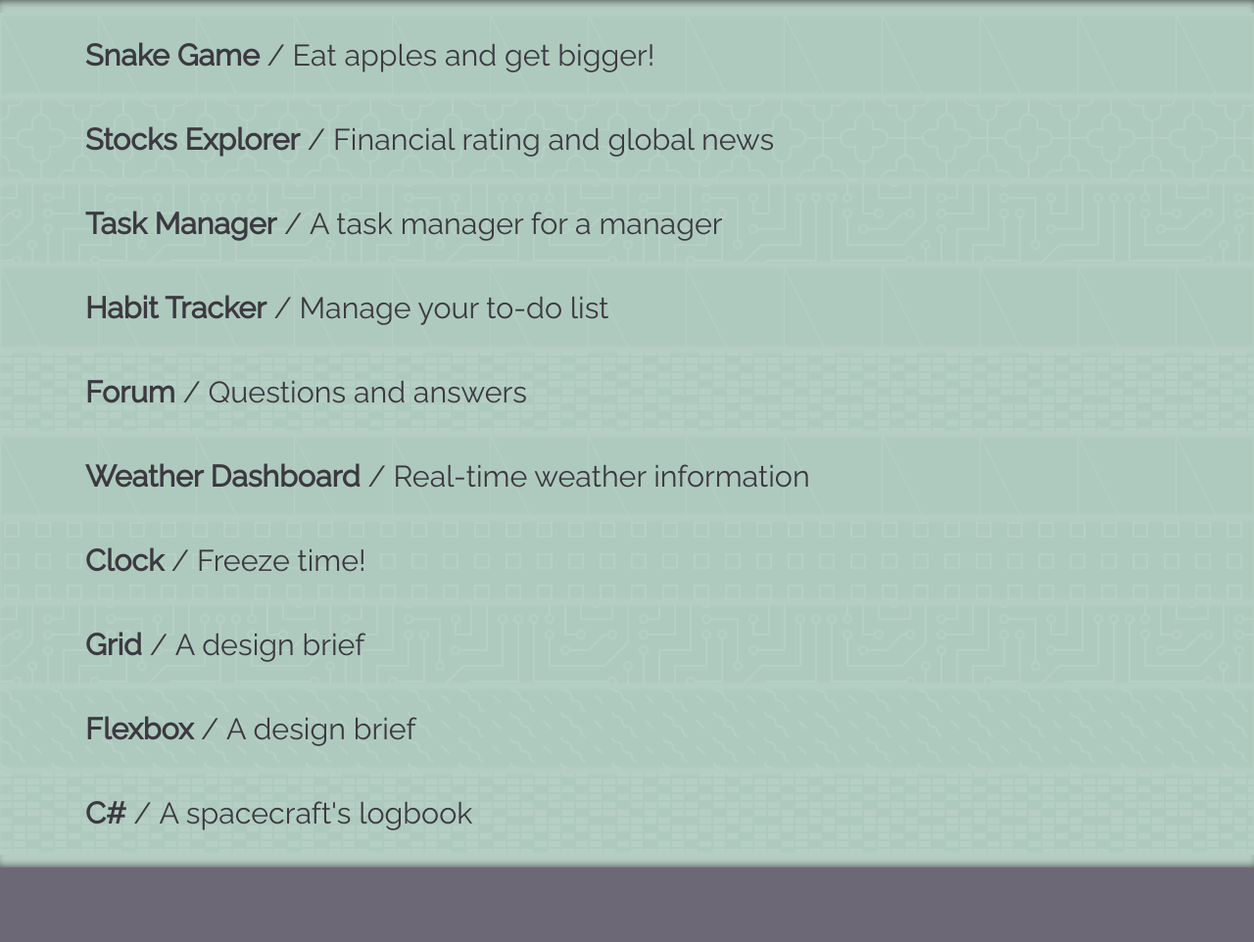
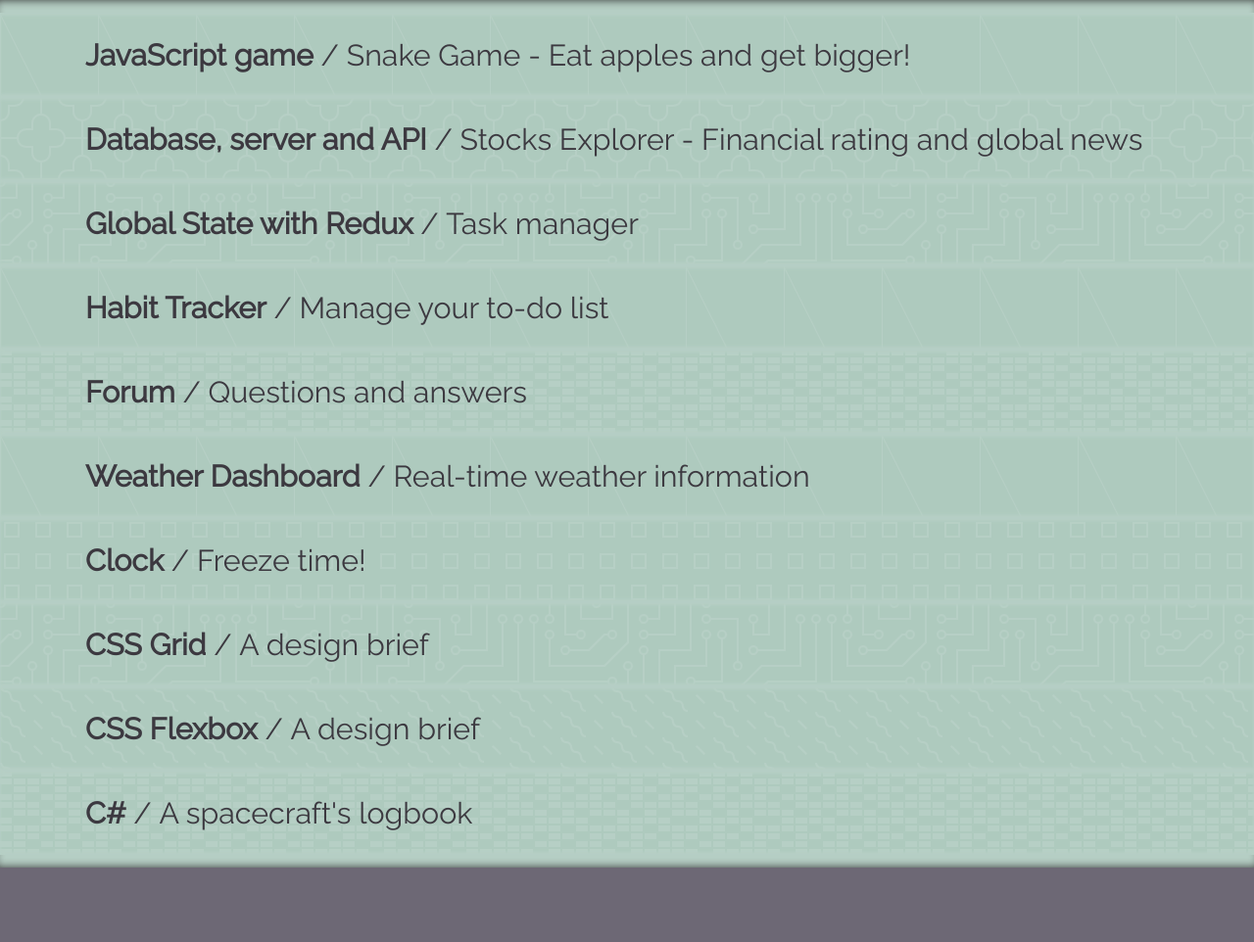
Before and after one commit to AbbeBlubb/portfolio, a React app: page / in a window 1280 px wide. Shown: the part 800-1762 px from the top of the page at 98% size. Built offline with nearby package versions, Linux system fonts and the light colour scheme.

Commit message:
project-data.js

```diff
--- a/public/index.html
+++ b/public/index.html
@@ -1,5 +1,5 @@
 <!DOCTYPE html>
-<html>
+<html lang="en-GB">
   <head>
     <meta charset="utf-8" />
     <meta name="viewport" content="width=device-width, initial-scale=1.0" />
--- a/src/assets/project-data.js
+++ b/src/assets/project-data.js
@@ -1,17 +1,17 @@
 export default [
   {
     id: 'snake',
-    name: 'Snake Game',
-    short: 'Eat apples and get bigger!',
-    description: 'Make swipe gestures on the screen or use the keyboard arrows to control the snake. Made with JavaScript. Mobile first. I will continue to develop this game.',
+    name: 'JavaScript game',
+    short: 'Snake Game - Eat apples and get bigger!',
+    description: 'Make swipe gestures on the screen or use the keyboard arrows to control the snake. Made with JavaScript. Mobile first.',
     imgFileName: 'snake.png',
     linkUrl: 'https://abbeblubb.github.io/snake/',
     linkText: 'See the project'
   },
   {
     id: 'stocks',
-    name: 'Stocks Explorer',
-    short: 'Financial rating and global news',
+    name: 'Database, server and API',
+    short: 'Stocks Explorer - Financial rating and global news',
     description: 'Explore the Swedish Large Cap list! Explained financial information and up-to-date global news. JavaScript, React, MongoDB, Express, Mongoose. Responsive, mobile first.',
     imgFileName: 'value.png',
     linkUrl: 'https://abbeblubb.github.io/stocks/',
@@ -19,9 +19,9 @@
   },
   {
     id: 'taskmanager',
-    name: 'Task Manager',
-    short: 'A task manager for a manager',
-    description: 'Search bar to easily find persons by name, city, e-mail or nickname. Made with JavaScript, React, SASS. Responsive, mobile first. Fetches users and tasks from an API.',
+    name: 'Global State with Redux',
+    short: 'Task manager',
+    description: 'Follow the Redux Store and Actions in the console or in Redux DevTools. Uses Redux-Thunk for synchronous actions. Search bar to easily find persons. React, SASS, mobile first.',
     imgFileName: 'taskmanager.png',
     linkUrl: 'https://abbeblubb.github.io/taskmanager/',
     linkText: 'See the project'
@@ -64,7 +64,7 @@
   },
   {
     id: 'grid',
-    name: 'Grid',
+    name: 'CSS Grid',
     short: 'A design brief',
     description: 'Here I have used CSS grid layout and CSS relative/absolute positioning. Responsive, mobile first.',
     imgFileName: 'grid.png',
@@ -73,7 +73,7 @@
   },
   {
     id: 'flexbox',
-    name: 'Flexbox',
+    name: 'CSS Flexbox',
     short: 'A design brief',
     description: 'This magazine web page uses flexbox. Responsive, mobile first.',
     imgFileName: 'magazine.png',
```
